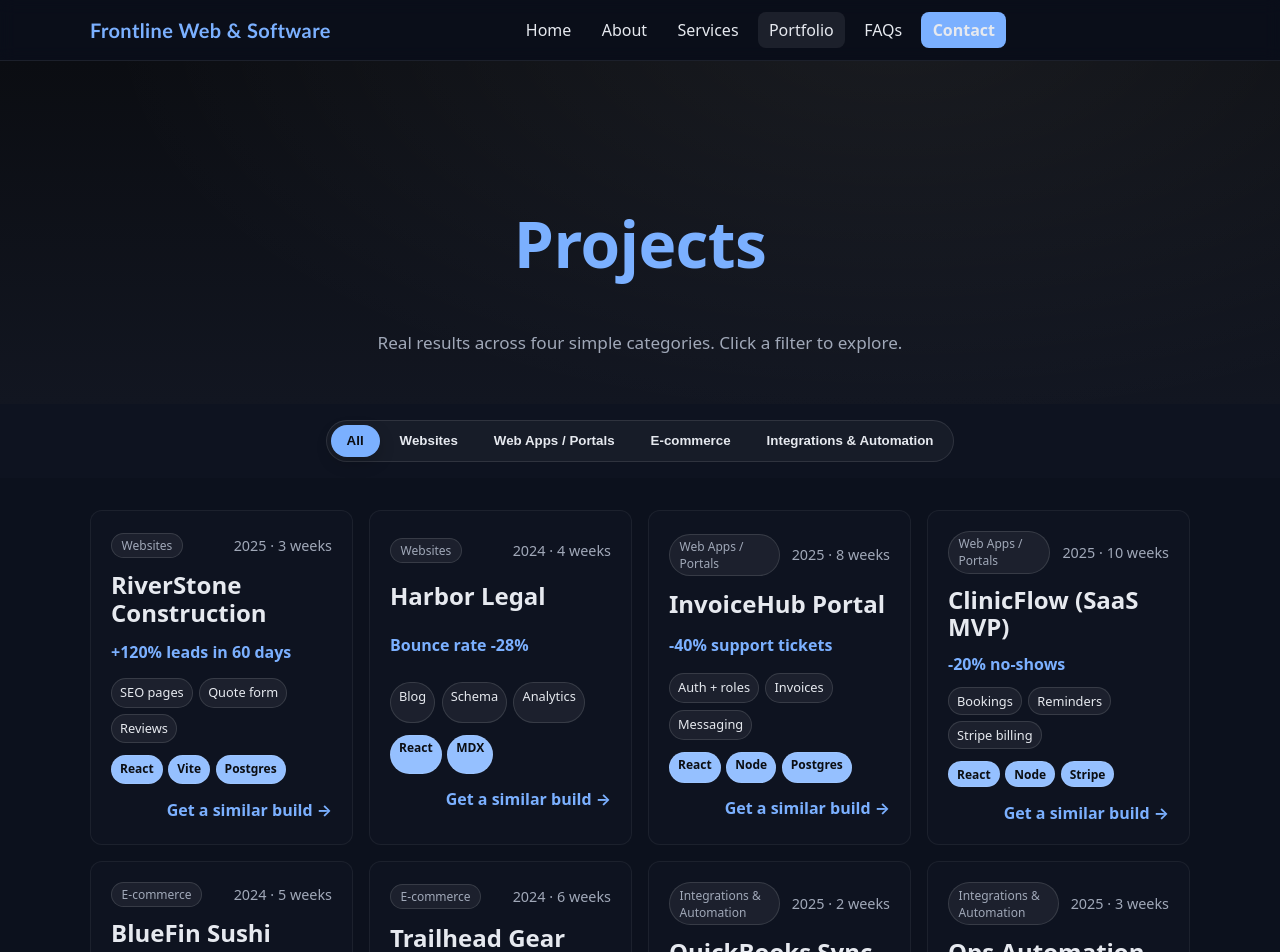
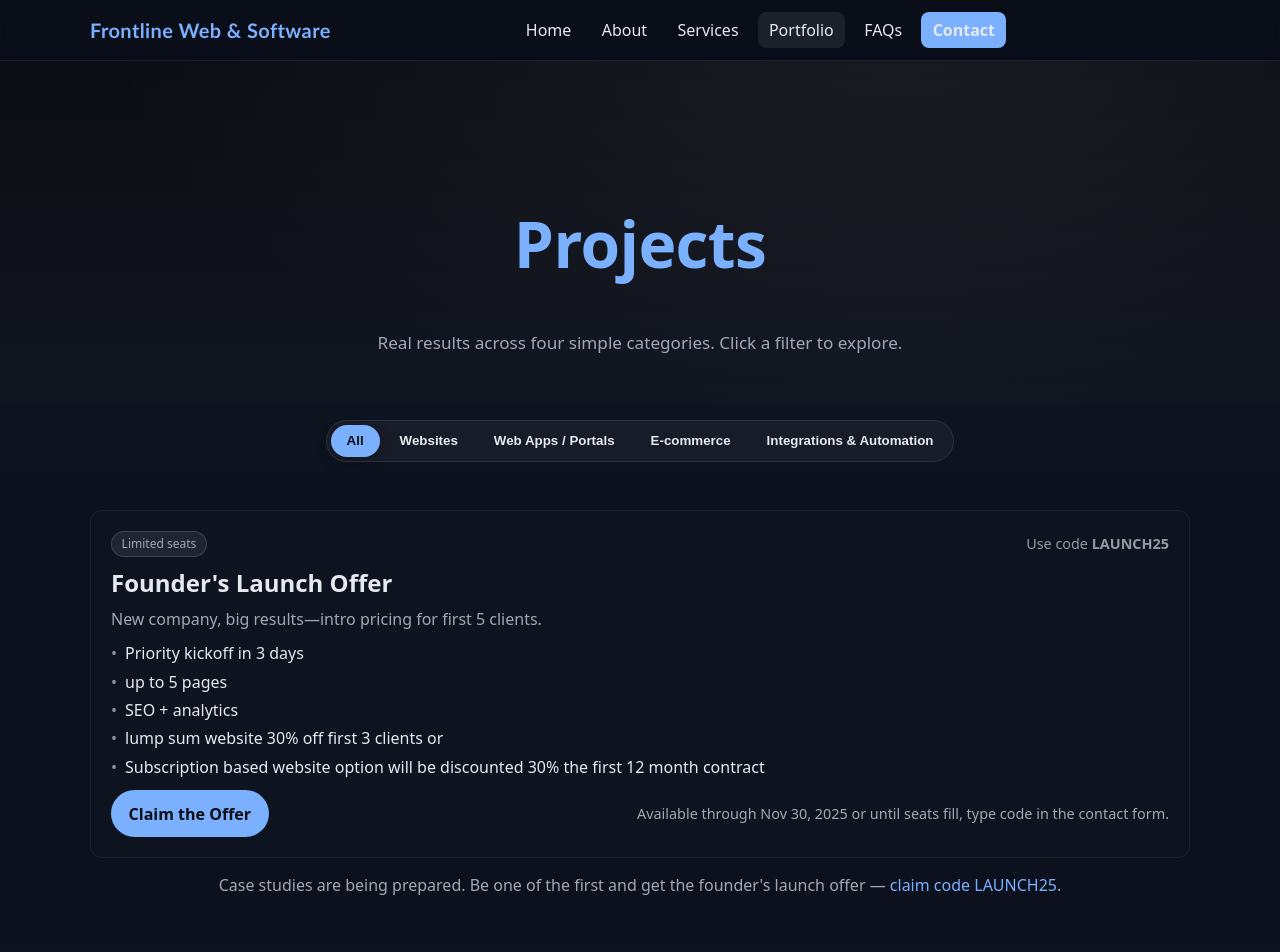
Before and after one commit to Severns-Michael/frontline-Web---Software, a React (Vite) app: page /portfolio in a window 1280 px wide. Shown: the top 952 px of the page. Built offline with nearby package versions, Linux system fonts and the light colour scheme.

Commit message:
added picture and founders code

```diff
--- a/src/pages/About/About.tsx
+++ b/src/pages/About/About.tsx
@@ -48,7 +48,7 @@
               {/* Right: portrait */}
               <figure className={styles.portraitWrap}>
                 <img
-                  src="/assets/team/michael-severns.webp"
+                  src="public\aboutPicture.jpg"
                   alt="Michael Severns, founder of Frontline Web & Software"
                   className={styles.portrait}
                   width={560}
--- a/src/pages/Portfolio/Portfolio.module.css
+++ b/src/pages/Portfolio/Portfolio.module.css
@@ -170,3 +170,54 @@
   .chipActive:hover,
   .chip[aria-selected="true"]:hover { background-color: var(--brand); }
 }
+
+.promo {
+  grid-column: 1 / -1;
+  display: grid;
+  gap: .75rem;
+  background: linear-gradient(180deg, rgba(255,255,255,.06), rgba(255,255,255,.03));
+  border: 1px solid rgba(255,255,255,.10);
+  border-radius: var(--radius);
+  padding: clamp(1rem, 2.5vw, 1.5rem);
+}
+
+.promoTop {
+  display: flex; justify-content: space-between; align-items: center; gap: .75rem;
+  color: var(--muted);
+}
+
+.promoBadge {
+  font-size: .75rem; padding: .2rem .6rem; border-radius: 999px;
+  background: rgba(255,255,255,.08); border: 1px solid rgba(255,255,255,.14);
+}
+
+.promoCode { font-size: .9rem; opacity: .9; }
+.promoTitle { margin: 0; }
+.promoSub { margin: 0; color: var(--muted); }
+
+.promoBullets {
+  list-style: none; margin: 0; padding: 0;
+  display: grid; gap: .4rem;
+}
+.promoBullets li {
+  display: inline-flex; align-items: center; gap: .5rem;
+}
+.promoBullets li::before {
+  content: "•"; opacity: .6;
+}
+
+.promoActions {
+  display: flex; gap: .75rem; align-items: center; justify-content: space-between;
+  flex-wrap: wrap;
+}
+.promoFootnote { color: var(--muted); font-size: .9rem; }
+
+/* Touch: kill sticky dark press on segmented buttons (your filter control uses .segment) */
+.segment {
+  -webkit-tap-highlight-color: transparent;
+  -webkit-touch-callout: none;
+  touch-action: manipulation;
+}
+@media (hover: none) and (pointer: coarse) {
+  .segment:active { background: inherit !important; filter: none !important; opacity: 1 !important; }
+}
--- a/src/pages/Portfolio/Portfolio.tsx
+++ b/src/pages/Portfolio/Portfolio.tsx
@@ -16,6 +16,25 @@
   link?: string
 }
 
+// --- NEW: Launch offer config & optional "promo-only" flag ---
+const launchOffer = {
+  headline: "Founder's Launch Offer",
+  sub: "New company, big results—intro pricing for first 5 clients.",
+  bullets: [
+    "Priority kickoff in 3 days",
+    "up to 5 pages",
+    "SEO + analytics",
+    "lump sum website 30% off first 3 clients or",
+    "Subscription based website option will be discounted 30% the first 12 month contract",
+  ],
+  badge: "Limited seats",
+  code: "LAUNCH25",
+  footnote: "Available through Nov 30, 2025 or until seats fill, type code in the contact form.",
+  ctaHref: "/contact?offer=LAUNCH25",
+  ctaText: "Claim the Offer",
+}
+// Set this true if you want to HIDE portfolio cards (data stays intact)
+const PROMO_ONLY_MODE = true
 const projects: Project[] = [
   // Websites
   { title: 'RiverStone Construction', category: 'Websites', result: '+120% leads in 60 days', features: ['SEO pages', 'Quote form', 'Reviews'], tech: ['React', 'Vite', 'Postgres'], timeline: '3 weeks', year: 2025 },
@@ -37,6 +56,7 @@
 export default function Portfolio() {
   const [active, setActive] = useState<Category>('All')
   const filtered = projects.filter(p => active === 'All' ? true : p.category === active)
+  const shouldShowGrid = !PROMO_ONLY_MODE
 
   return (
     <>
@@ -45,7 +65,7 @@
       {/* HERO */}
       <section className={`${styles.hero} snap anchor`}>
         <div className="container">
-          <h1 className={`accent`} >Projects</h1>
+          <h1 className={`accent`}>Projects</h1>
           <p className={styles.sub}>Real results across four simple categories. Click a filter to explore.</p>
         </div>
       </section>
@@ -73,7 +93,25 @@
       <section className={`${styles.gridBand} snap anchor`}>
         <div className="container">
           <div className={styles.grid}>
-            {filtered.map((p) => (
+            {/* --- NEW: Promo card pinned first --- */}
+            <aside className={`${styles.promo} card`} aria-labelledby="launch-offer-title">
+              <div className={styles.promoTop}>
+                <span className={styles.promoBadge}>{launchOffer.badge}</span>
+                <span className={styles.promoCode}>Use code <strong>{launchOffer.code}</strong></span>
+              </div>
+              <h3 id="launch-offer-title" className={styles.promoTitle}>{launchOffer.headline}</h3>
+              <p className={styles.promoSub}>{launchOffer.sub}</p>
+              <ul className={styles.promoBullets}>
+                {launchOffer.bullets.map(b => <li key={b}>{b}</li>)}
+              </ul>
+              <div className={styles.promoActions}>
+                <a href={launchOffer.ctaHref} className="button">{launchOffer.ctaText}</a>
+                <span className={styles.promoFootnote}>{launchOffer.footnote}</span>
+              </div>
+            </aside>
+
+            {/* Existing cards (kept intact) */}
+            {shouldShowGrid && filtered.map((p) => (
               <article key={p.title} className={`card ${styles.card}`}>
                 <div className={styles.cardTop}>
                   <span className={styles.badge}>{p.category}</span>
@@ -95,16 +133,18 @@
                   {p.link ? (
                     <a href={p.link} target="_blank" rel="noreferrer" className={styles.cta}>View case study →</a>
                   ) : (
-                    <a href="/contact" className={styles.cta}>Get a similar build →</a>
+                    <a href={`/contact?project=${encodeURIComponent(p.title)}&offer=${launchOffer.code}`} className={styles.cta}>Get a similar build →</a>
                   )}
                 </div>
               </article>
             ))}
           </div>
 
-          {filtered.length === 0 && (
+          {/* Empty/promo-only state copy */}
+          {!shouldShowGrid && (
             <p className={styles.empty}>
-              No projects in this category yet. <a href="/contact">Let’s build one.</a>
+              Case studies are being prepared. Be one of the first and get the {launchOffer.headline.toLowerCase()} —
+              <a href={launchOffer.ctaHref}> claim code {launchOffer.code}</a>.
             </p>
           )}
         </div>
--- a/src/styles/global.css
+++ b/src/styles/global.css
@@ -141,3 +141,8 @@
 a, button, input, select, textarea, summary, [role="button"] {
   -webkit-tap-highlight-color: transparent;
 }
+
+a, button, summary, [role="button"] { -webkit-tap-highlight-color: transparent; }
+@media (hover: none) and (pointer: coarse) {
+  button:active { background: inherit !important; filter: none !important; opacity: 1 !important; }
+}
```
Also changed, not shown: public/aboutPicture.jpg (added).
